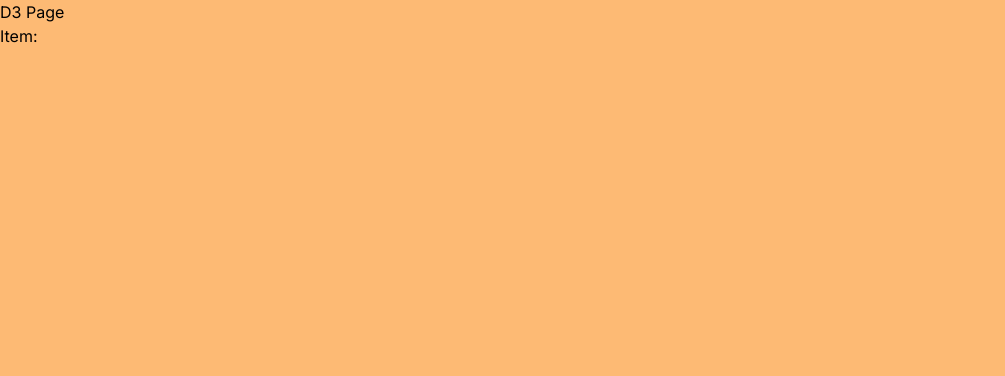
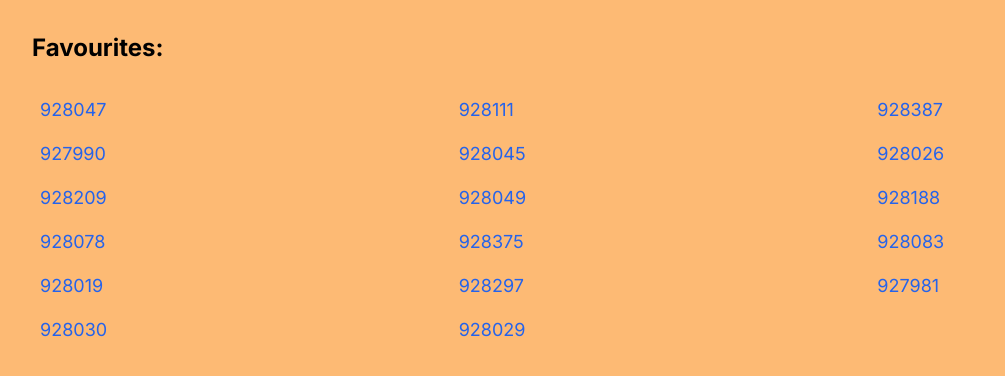
Before and after one commit to JoaoSaraiva1/buff, a Next.js app: page /d3 in a window 1280 px wide. Shown: the top 376 px of the page, without its empty margins (0-1005 px from the left). Built offline with nearby package versions, Linux system fonts and the light colour scheme; no server answers; the database is empty.

Commit message:
Update price column type in price_history model

```diff
--- a/src/app/d3/d3-chart.tsx
+++ b/src/app/d3/[id]/d3-chart.tsx
@@ -1,13 +1,14 @@
 "use client";
 
 import * as d3 from "d3";
+import { useRouter } from "next/navigation";
 import { useRef, useEffect } from "react";
 
 const D3Chart: React.FC<{ items: Item[] }> = ({ items }) => {
   const chartRef = useRef<HTMLDivElement>(null);
 
   useEffect(() => {
-    // Clean up previous chart
+    // Clean up previous chart if it exists
     const existingChart = d3.select(chartRef.current).select("svg");
     if (!existingChart.empty()) {
       existingChart.remove();
@@ -20,15 +21,18 @@ const D3Chart: React.FC<{ items: Item[] }> = ({ items }) => {
       .attr("width", 400)
       .attr("height", 300);
 
+    // Set the y-axis range
+    const yScale = d3.scaleLinear().domain([0, 100]).range([300, 0]);
+
     // Add rectangles for each item
     svg
       .selectAll("rect")
       .data(items)
       .join("rect")
       .attr("x", (d, i) => i * 50)
-      .attr("y", (d) => 300 - d.price * 100)
+      .attr("y", (d) => yScale(d.price))
       .attr("width", 40)
-      .attr("height", (d) => d.price * 100)
+      .attr("height", (d) => 300 - yScale(d.price))
       .attr("fill", "orange");
 
     // Add labels for each item
@@ -38,14 +42,21 @@ const D3Chart: React.FC<{ items: Item[] }> = ({ items }) => {
       .join("text")
       .text((d) => d.price)
       .attr("x", (d, i) => i * 50 + 20)
-      .attr("y", (d) => 300 - d.price * 100 - 5)
+      .attr("y", (d) => yScale(d.price) - 5)
       .attr("text-anchor", "middle")
       .attr("fill", "black");
   }, [items]);
 
+  const router = useRouter();
+
+  const handleGoBack = () => {
+    router.back();
+  };
+
   return (
-    <div>
+    <div className="flex flex-col items-center">
       <div ref={chartRef}></div>
+      <button className="mt-4 px-4 py-2 bg-blue-500 text-white rounded" onClick={handleGoBack}>Go Back</button>
     </div>
   );
 };
--- /dev/null
+++ b/src/app/d3/[id]/page.tsx
@@ -0,0 +1,29 @@
+import { prisma } from "@/../prisma/index";
+import D3Chart from "./d3-chart";
+
+export default async function Page({ params }: { params: { id: string } }) {
+  const Items = await prisma.price_history.findMany({
+    where: {
+      buff_id: params.id,
+    },
+    include: {
+      items: {
+        select: {
+          item_name: true,
+        },
+        where: {
+          buff_id: params.id,
+        },
+      },
+    },
+  });
+
+  console.log("🚀 ~ file: page.tsx:21 ~ Page ~ Items:", Items)
+
+  return (
+    <div className="container mx-auto bg-orange-300 w-screen h-screen">
+      <h2 className="text-3xl px-8 py-8">Item: {Items[0]?.items?.item_name}</h2>
+      <D3Chart items={Items}></D3Chart>
+    </div>
+  );
+}
--- a/src/app/d3/page.tsx
+++ b/src/app/d3/page.tsx
@@ -1,28 +1,38 @@
-import { prisma } from "@/../prisma/index";
-import D3Chart from "./d3-chart";
+import Link from "next/link";
+
+const favs = [
+  "928047",
+  "928111",
+  "928387",
+  "927990",
+  "928045",
+  "928026",
+  "928209",
+  "928049",
+  "928188",
+  "928078",
+  "928375",
+  "928083",
+  "928019",
+  "928297",
+  "927981",
+  "928030",
+  "928029",
+];
 
 export default async function d3Page() {
-  const Items = await prisma.price_history.findMany({
-    where: {
-      buff_id: "927964",
-    },
-    include: {
-      items: {
-        select: {
-          item_name: true,
-        },
-        where: {
-          buff_id: "927964",
-        },
-      },
-    },
-  });
-
   return (
     <div className="container mx-auto bg-orange-300 w-screen h-screen">
-      <h1>D3 Page</h1>
-      <h2>Item: {Items[0]?.items?.item_name}</h2>
-      <D3Chart items={Items}></D3Chart>
+      <h1 className="text-2xl font-bold px-8 py-8">Favourites:</h1>
+      <ul className="grid grid-cols-3 gap-4 pl-10">
+        {favs.map((id) => (
+          <li key={id} className="text-lg">
+            <Link href={`/d3/${id}`}>
+              <div className="text-blue-600 hover:underline">{id}</div>
+            </Link>
+          </li>
+        ))}
+      </ul>
     </div>
   );
 }
```
Also changed, not shown: 1 other file (tests, documents, lock files or other folders).
